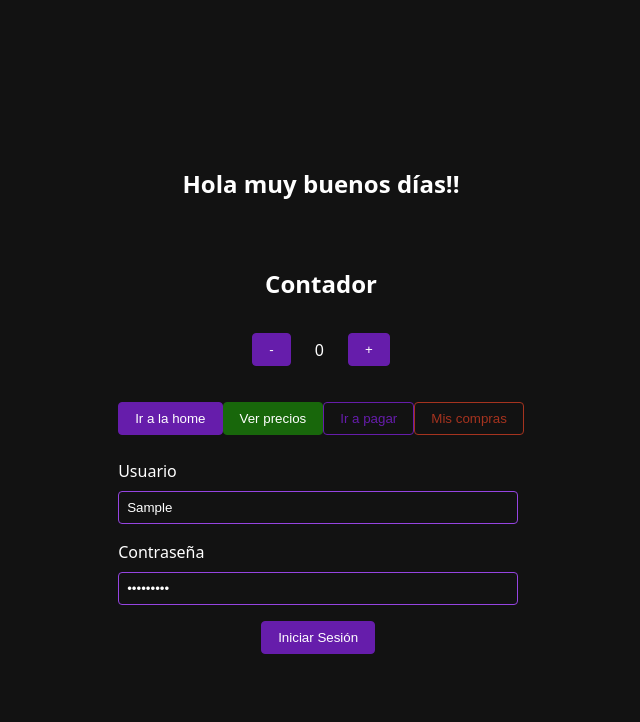
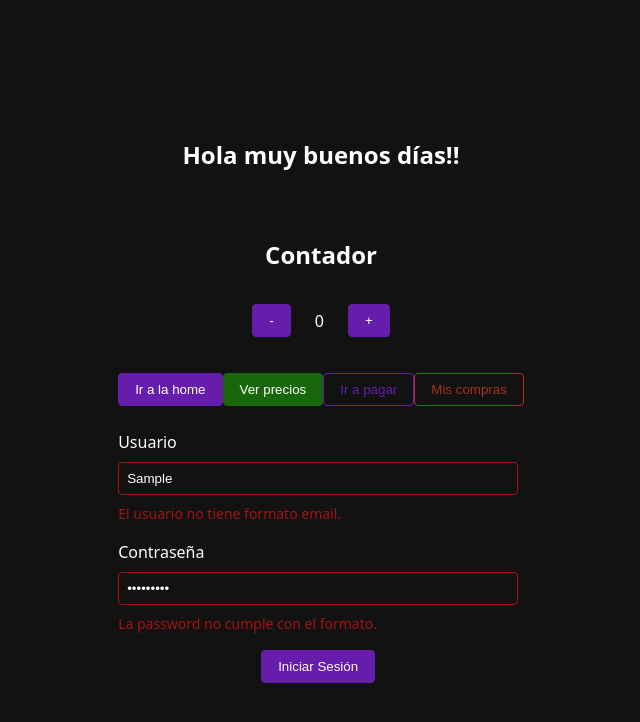
Before and after one commit to mvidal90/eit-first-react-app-2026, a React (Vite) app: page / in a window 1280 px wide. Both pictures are taken after typing "Sample", "Sample123" into the empty fields and a click on the button "Iniciar Sesión". Shown: the top 722 px of the page, without its empty margins (319-959 px from the left). Built offline with nearby package versions, Linux system fonts and the light colour scheme.

Commit message:
ADD useEffect example

```diff
--- a/src/components/InputText.css
+++ b/src/components/InputText.css
@@ -21,3 +21,12 @@
     padding: 8px;
     width: 100%;
 }
+
+.input-field.input-error {
+    border-color: rgb(164, 19, 19)
+}
+
+.input-error-text {
+    color: rgb(164, 19, 19);
+    font-size: 14px
+}
--- a/src/components/InputText.jsx
+++ b/src/components/InputText.jsx
@@ -2,7 +2,7 @@
 import "./InputText.css"
 import Text from "./Text"
 
-function InputText({ handleChange, value, label, id, type }) {
+function InputText({ handleChange, value, label, id, type, error }) {
   return (
     <div className="input-wrapper">
         <Text
@@ -19,8 +19,17 @@ function InputText({ handleChange, value, label, id, type }) {
           onChange={handleChange}
           value={value}
           type={type}
-          className="input-field"
+          className={`input-field ${error ? "input-error" : ""}`}
         />
+        {
+          error ?
+            <Text
+              as="span"
+              className="input-error-text"
+              text={error}
+            />
+          : null
+        }
     </div>
   )
 }
--- a/src/components/LoginForm.jsx
+++ b/src/components/LoginForm.jsx
@@ -1,6 +1,9 @@
-import { useState } from 'react'
+import { useState, useEffect } from 'react'
 import Button from './Button'
 import InputText from './Inputtext'
+
+import { validateLogin } from '../utils/validations/validateLogin.js';
+
 import './LoginForm.css'
 
 function LoginForm() {
@@ -9,6 +12,21 @@ function LoginForm() {
         user: "",
         password: "",
     })
+
+    const [errors, setErrors] = useState({
+        user: "",
+        password: "",
+    })
+
+    useEffect(() => {
+        if (values.user || values.password) {
+            const errorsValidated = validateLogin(values)
+            setErrors(errorsValidated)
+        }
+        return () => {
+            // clean up -> al desmontarse el componente
+        }
+    }, [values])
 
     const handleInputChange = (e) => {
         setValues({
@@ -29,13 +47,15 @@ function LoginForm() {
                 id="user"
                 type="text"
                 value={values.user}
-                handleChange={handleInputChange} />
+                handleChange={handleInputChange}
+                error={errors["user"]} />
             <InputText
                 label="Contraseña"
                 id="password"
                 type="password"
                 value={values.password}
-                handleChange={handleInputChange} />
+                handleChange={handleInputChange}
+                error={errors["password"]}  />
             <Button
                 label="Iniciar Sesión"
                 type="submit" />
--- /dev/null
+++ b/src/utils/validations/validateLogin.js
@@ -0,0 +1,41 @@
+
+
+const userRegex = /^[a-zA-Z0-9._%+-]+@[a-zA-Z0-9.-]+\.[a-zA-Z]{2,}$/;
+const passwordRegex = /^(?=.*[a-z])(?=.*[A-Z])(?=.*\d)(?=.*[@$!%*?&])[A-Za-z\d@$!%*?&]{8,}$/;
+
+const USER_MESSAGE = "El usuario no tiene formato email."
+const PASS_MESSAGE = "La password no cumple con el formato."
+
+const validationsRegex = {
+    user: userRegex,
+    password: passwordRegex
+}
+
+const helperErrors = {
+    user: USER_MESSAGE,
+    password: PASS_MESSAGE
+}
+
+// Object.keys(objeto) -> nos devuelve un array con todas las keys del objeto
+// Object.values(objeto) -> nos devuelve un array con todos los valores de cada key del objeto
+
+// Object.entries -> me transforma un objeto de la forma
+// {key: value} a un
+// array de arrays: [[key, value]]
+
+export const validateLogin = values => {
+    const valuesArray = Object.entries(values) // [[user, value], [password, value]]
+    const errors = {
+        user: "",
+        password: ""
+    }
+    valuesArray.forEach(
+        ([key, value]) => {
+            const expReg = new RegExp(validationsRegex[key])
+            if (!expReg.test(value)) {
+                errors[key] = helperErrors[key]
+            }
+        }
+    )
+    return errors
+}
```
